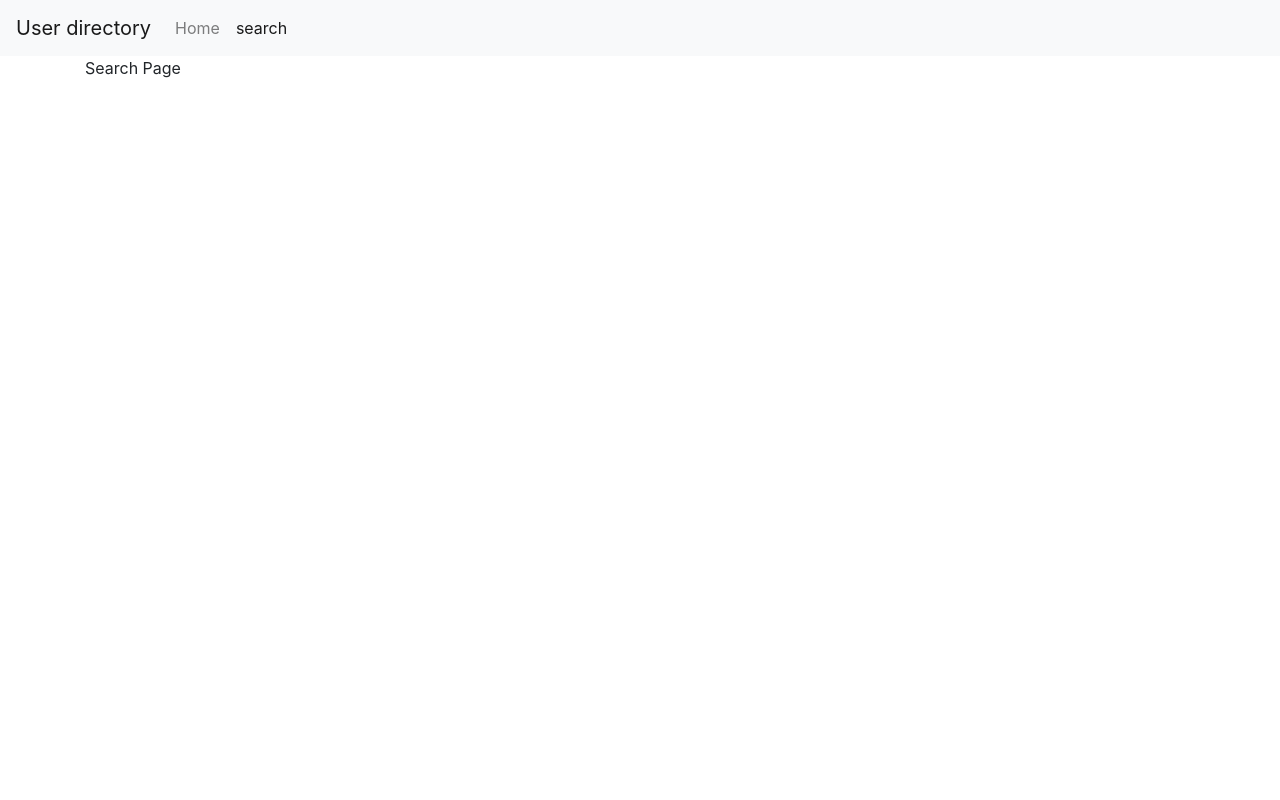
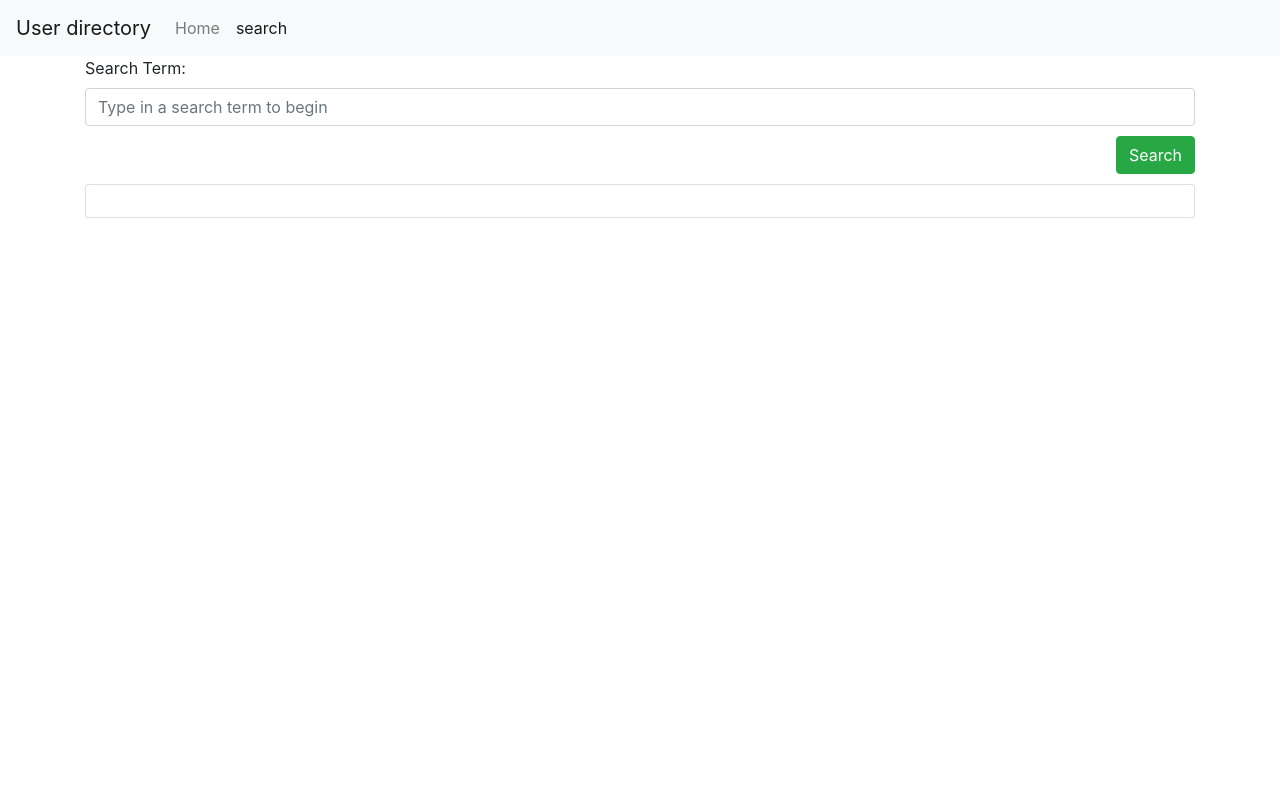
Before and after one commit to Samwise2980/react-user-directory, a React (Create React App) app: page /search in a window 1280 px wide. Shown: the top 800 px of the page. Built offline with nearby package versions, Linux system fonts and the light colour scheme.

Commit message:
created a user card.

```diff
--- a/src/App.js
+++ b/src/App.js
@@ -11,7 +11,7 @@ import Search from "./pages/Search";
 
 
 const App = () => {
-  document.title = "Wikipedia Searcher";
+  document.title = "User Directory";
   return (
     <Router>
       <div>
--- /dev/null
+++ b/src/components/Card/style.css
@@ -0,0 +1,47 @@
+.card {
+  background: #fff;
+  border-radius: 2px;
+  height: 325px;
+  margin: 1rem;
+  position: relative;
+  width: 325px;
+  box-shadow: 0 3px 6px #999, 0 3px 6px #999;
+  text-align: left;
+}
+
+.card > .img-container {
+  height: 60%;
+  overflow: hidden;
+  text-align: center;
+  background:#6CADDC;
+}
+.card > .img-container > img {
+  width: 60%
+}
+
+.card > .content {
+  padding-left: 1rem;
+  padding-right: 1rem;
+  font-size: 15px;
+}
+
+.card > .content > ul {
+  list-style-type: none;
+}
+
+.card > .content > ul > li {
+  margin-top: 18px;
+}
+
+.card > .remove {
+  color: #ff1744;
+  font-size: 48px;
+  position: absolute;
+  top: -20px;
+  right: 5px;
+  cursor: pointer;
+}
+
+.card > .remove:hover {
+  color: #d50000;
+}
--- /dev/null
+++ b/src/components/SearchForm/index.js
@@ -0,0 +1,30 @@
+import React from "react";
+import "./style.css";
+
+function SearchForm(props) {
+  return (
+    <form className="search">
+      <div className="form-group">
+        <label htmlFor="language">Search Term:</label>
+        <input
+          value={props.search}
+          onChange={props.handleInputChange}
+          name="term"
+          type="text"
+          className="form-control"
+          placeholder="Type in a search term to begin"
+          id="term"
+        />
+        <button
+          type="submit"
+          onClick={props.handleFormSubmit}
+          className="btn btn-success"
+        >
+          Search
+        </button>
+      </div>
+    </form>
+  );
+}
+
+export default SearchForm;
--- /dev/null
+++ b/src/components/SearchForm/style.css
@@ -0,0 +1,9 @@
+form.search {
+  overflow: auto;
+  margin-bottom: 10px;
+}
+
+form.search button[type="submit"] {
+  float: right;
+  margin-top: 10px;
+}
--- /dev/null
+++ b/src/components/SearchResults/index.js
@@ -0,0 +1,14 @@
+import React from "react";
+import "./style.css";
+
+function SearchResults(props) {
+  return (
+    <ul className="list-group search-results">
+      <li className="list-group-item">
+        <h2>{props.title}</h2>
+      </li>
+    </ul>
+  );
+}
+
+export default SearchResults;
--- /dev/null
+++ b/src/components/SearchResults/style.css
@@ -0,0 +1,3 @@
+ul.search-results img {
+  margin: 0 auto;
+}
--- a/src/pages/Home/index.js
+++ b/src/pages/Home/index.js
@@ -1,12 +1,23 @@
 import React from "react";
-import API from "../../utils/API";
 import Container from "../../components/Container";
 
 export default function Home() {
   return (
     <div>
       <Container style={{ minHeight: "100vh" }}>
-        <p>Henlo, World!</p>
+      <h1>Welcome to the User Directory</h1>
+      <p>
+        Lorem ipsum dolor sit amet, consectetur adipiscing elit. Sed neque
+        velit, lobortis ut magna varius, blandit rhoncus sem. Morbi lacinia nisi
+        ac dui fermentum, sed luctus urna tincidunt. Etiam ut feugiat ex. Cras
+        non risus mi. Curabitur mattis rutrum ipsum, ut aliquet urna imperdiet
+        ac. Sed nec nulla aliquam, bibendum odio eget, vestibulum tortor. Cras
+        rutrum ligula in tincidunt commodo. Morbi sit amet mollis orci, in
+        tristique ex. Donec nec ornare elit. Donec blandit est sed risus feugiat
+        porttitor. Vestibulum molestie hendrerit massa non consequat. Vestibulum
+        vitae lorem tortor. In elementum ultricies tempus. Interdum et malesuada
+        fames ac ante ipsum primis in faucibus.
+      </p>
       </Container>
     </div>
   );
--- a/src/pages/Search/index.js
+++ b/src/pages/Search/index.js
@@ -1,13 +1,28 @@
-import React from 'react'
+import React, { useState, useEffect } from "react";
 import API from "../../utils/API";
 import Container from "../../components/Container";
+import SearchForm from "../../components/SearchForm";
+import SearchResults from "../../components/SearchResults";
 
-export default function search() {
+function Search() {
+  const [user, setUser] = useState();
+
+  // useEffect(() => {
+  //   API.searchTerms()
+  //     .then((res) => {
+  //       setUser(res)
+  //     })
+  //     .catch((err) => console.log(err.message));
+  // }, []);
+
   return (
     <div>
       <Container style={{ minHeight: "100vh" }}>
-        <p>Search Page</p>
+        <SearchForm />
+        <SearchResults {...user} />
       </Container>
     </div>
-  )
+  );
 }
+
+export default Search;
```
Also changed, not shown: src/components/Card/index.js (added, +24 -0 lines).
